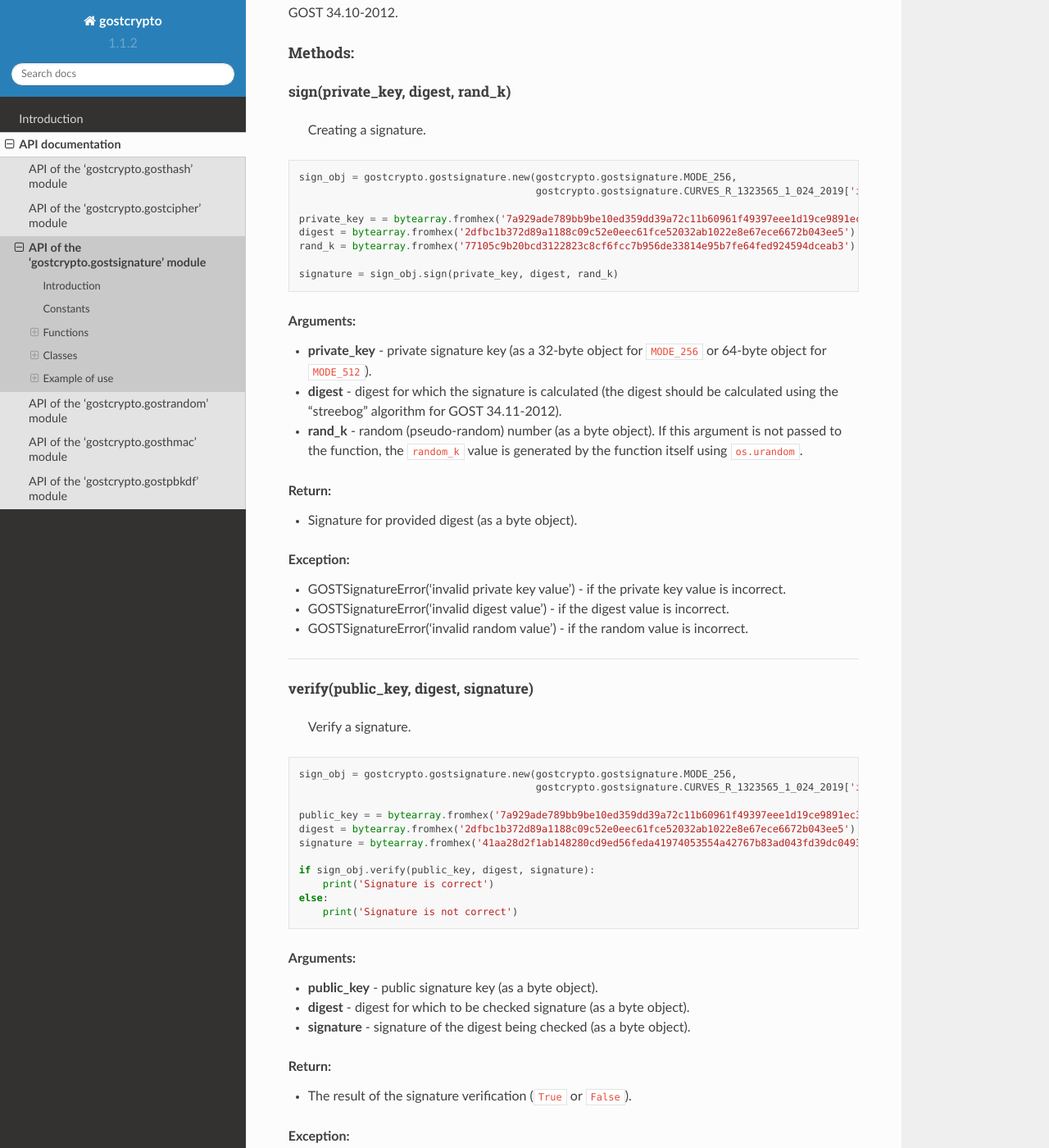
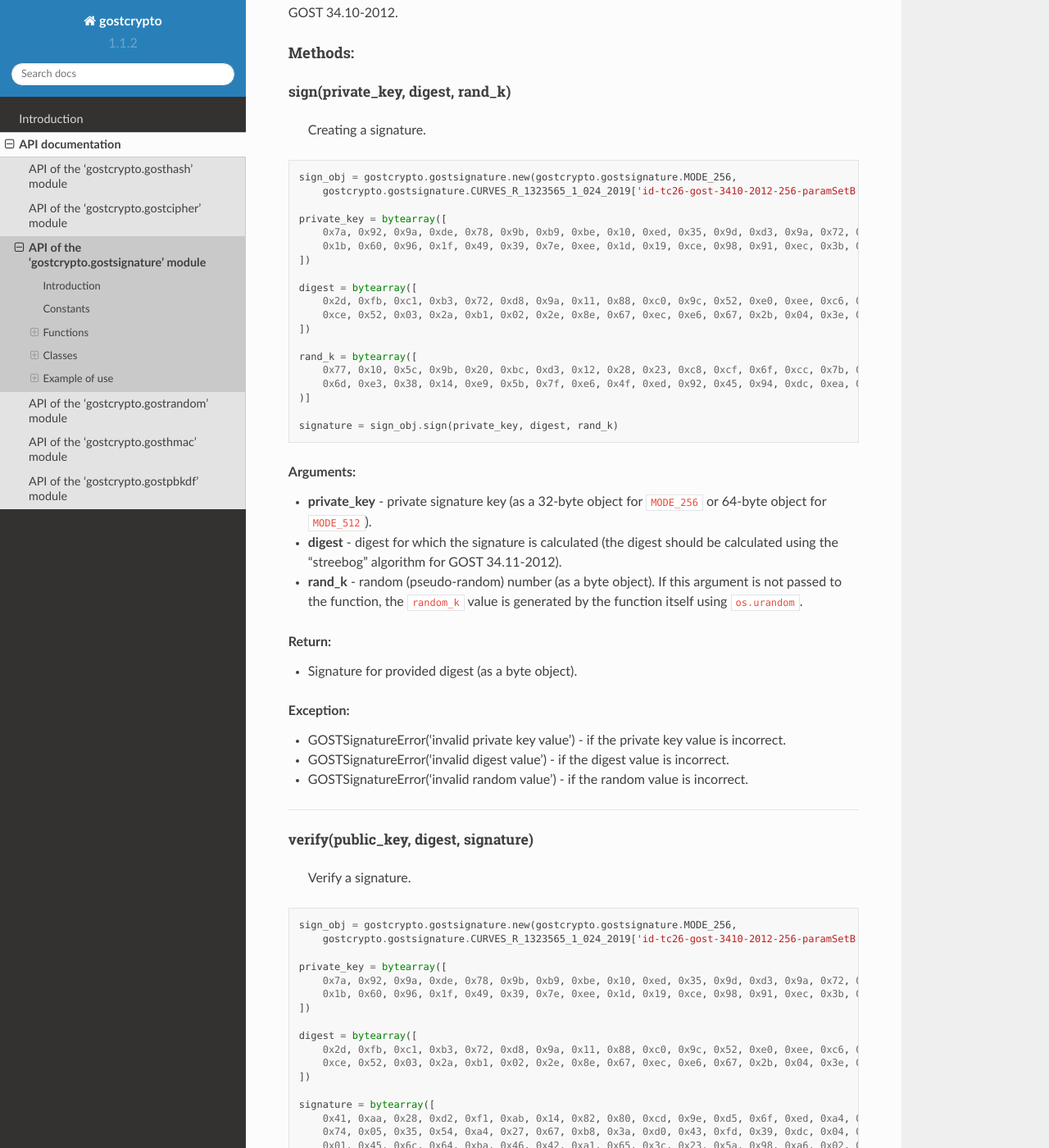
Before and after one commit to drobotun/gostcrypto, a Sphinx documentation site: the page built from docs/source/api/gostsignature/gostsignature.rst, in a window 1280 px wide and 1400 px high, scrolled down 5309 px. Shown: the whole window at 82% size. Built offline with Sphinx 7.4.7 and the Read the Docs theme 2.0.0, drawn with Linux system fonts in a browser that asks for light colours; the version number is read from the project's files by our own code; some of the changed text lies outside the part shown.

Commit message:
update docs

```diff
--- a/docs/source/api/gostsignature/gostsignature.rst
+++ b/docs/source/api/gostsignature/gostsignature.rst
@@ -192,7 +192,7 @@ new(mode, curve)
     import gostcrypto
 
     sign_obj = gostcrypto.gostsignature.new(gostcrypto.gostsignature.MODE_256,
-                                            gostcrypto.gostsignature.CURVES_R_1323565_1_024_2019['id-tc26-gost-3410-2012-256-paramSetB'])
+        gostcrypto.gostsignature.CURVES_R_1323565_1_024_2019['id-tc26-gost-3410-2012-256-paramSetB'])
 
 .. rubric:: **Arguments:**
 
@@ -228,11 +228,22 @@ sign(private_key, digest, rand_k)
 .. code-block:: python
 
     sign_obj = gostcrypto.gostsignature.new(gostcrypto.gostsignature.MODE_256,
-                                            gostcrypto.gostsignature.CURVES_R_1323565_1_024_2019['id-tc26-gost-3410-2012-256-paramSetB'])
+        gostcrypto.gostsignature.CURVES_R_1323565_1_024_2019['id-tc26-gost-3410-2012-256-paramSetB'])
 
-    private_key = = bytearray.fromhex('7a929ade789bb9be10ed359dd39a72c11b60961f49397eee1d19ce9891ec3b28')
-    digest = bytearray.fromhex('2dfbc1b372d89a1188c09c52e0eec61fce52032ab1022e8e67ece6672b043ee5')
-    rand_k = bytearray.fromhex('77105c9b20bcd3122823c8cf6fcc7b956de33814e95b7fe64fed924594dceab3')
+    private_key = bytearray([
+        0x7a, 0x92, 0x9a, 0xde, 0x78, 0x9b, 0xb9, 0xbe, 0x10, 0xed, 0x35, 0x9d, 0xd3, 0x9a, 0x72, 0xc1,
+        0x1b, 0x60, 0x96, 0x1f, 0x49, 0x39, 0x7e, 0xee, 0x1d, 0x19, 0xce, 0x98, 0x91, 0xec, 0x3b, 0x28,
+    ])
+
+    digest = bytearray([
+        0x2d, 0xfb, 0xc1, 0xb3, 0x72, 0xd8, 0x9a, 0x11, 0x88, 0xc0, 0x9c, 0x52, 0xe0, 0xee, 0xc6, 0x1f,
+        0xce, 0x52, 0x03, 0x2a, 0xb1, 0x02, 0x2e, 0x8e, 0x67, 0xec, 0xe6, 0x67, 0x2b, 0x04, 0x3e, 0xe5,
+    ])
+
+    rand_k = bytearray([
+        0x77, 0x10, 0x5c, 0x9b, 0x20, 0xbc, 0xd3, 0x12, 0x28, 0x23, 0xc8, 0xcf, 0x6f, 0xcc, 0x7b, 0x95,
+        0x6d, 0xe3, 0x38, 0x14, 0xe9, 0x5b, 0x7f, 0xe6, 0x4f, 0xed, 0x92, 0x45, 0x94, 0xdc, 0xea, 0xb3,
+    )]
 
     signature = sign_obj.sign(private_key, digest, rand_k)
 
@@ -261,11 +272,24 @@ verify(public_key, digest, signature)
 .. code-block:: python
 
     sign_obj = gostcrypto.gostsignature.new(gostcrypto.gostsignature.MODE_256,
-                                            gostcrypto.gostsignature.CURVES_R_1323565_1_024_2019['id-tc26-gost-3410-2012-256-paramSetB'])
+        gostcrypto.gostsignature.CURVES_R_1323565_1_024_2019['id-tc26-gost-3410-2012-256-paramSetB'])
 
-    public_key = = bytearray.fromhex('7a929ade789bb9be10ed359dd39a72c11b60961f49397eee1d19ce9891ec3b28')
-    digest = bytearray.fromhex('2dfbc1b372d89a1188c09c52e0eec61fce52032ab1022e8e67ece6672b043ee5')
-    signature = bytearray.fromhex('41aa28d2f1ab148280cd9ed56feda41974053554a42767b83ad043fd39dc049301456c64ba4642a1653c235a98a60249bcd6d3f746b631df928014f6c5bf9c40')
+    private_key = bytearray([
+        0x7a, 0x92, 0x9a, 0xde, 0x78, 0x9b, 0xb9, 0xbe, 0x10, 0xed, 0x35, 0x9d, 0xd3, 0x9a, 0x72, 0xc1,
+        0x1b, 0x60, 0x96, 0x1f, 0x49, 0x39, 0x7e, 0xee, 0x1d, 0x19, 0xce, 0x98, 0x91, 0xec, 0x3b, 0x28,
+    ])
+
+    digest = bytearray([
+        0x2d, 0xfb, 0xc1, 0xb3, 0x72, 0xd8, 0x9a, 0x11, 0x88, 0xc0, 0x9c, 0x52, 0xe0, 0xee, 0xc6, 0x1f,
+        0xce, 0x52, 0x03, 0x2a, 0xb1, 0x02, 0x2e, 0x8e, 0x67, 0xec, 0xe6, 0x67, 0x2b, 0x04, 0x3e, 0xe5,
+    ])
+
+    signature = bytearray([
+        0x41, 0xaa, 0x28, 0xd2, 0xf1, 0xab, 0x14, 0x82, 0x80, 0xcd, 0x9e, 0xd5, 0x6f, 0xed, 0xa4, 0x19,
+        0x74, 0x05, 0x35, 0x54, 0xa4, 0x27, 0x67, 0xb8, 0x3a, 0xd0, 0x43, 0xfd, 0x39, 0xdc, 0x04, 0x93,
+        0x01, 0x45, 0x6c, 0x64, 0xba, 0x46, 0x42, 0xa1, 0x65, 0x3c, 0x23, 0x5a, 0x98, 0xa6, 0x02, 0x49,
+        0xbc, 0xd6, 0xd3, 0xf7, 0x46, 0xb6, 0x31, 0xdf, 0x92, 0x80, 0x14, 0xf6, 0xc5, 0xbf, 0x9c, 0x40,
+    ])
 
     if sign_obj.verify(public_key, digest, signature):
         print('Signature is correct')
@@ -296,9 +320,12 @@ public_key_generate(private_key)
 .. code-block:: python
 
     sign_obj = gostcrypto.gostsignature.new(gostcrypto.gostsignature.MODE_256,
-                                            gostcrypto.gostsignature.CURVES_R_1323565_1_024_2019['id-tc26-gost-3410-2012-256-paramSetB'])
+        gostcrypto.gostsignature.CURVES_R_1323565_1_024_2019['id-tc26-gost-3410-2012-256-paramSetB'])
 
-    private_key = = bytearray.fromhex('7a929ade789bb9be10ed359dd39a72c11b60961f49397eee1d19ce9891ec3b28')
+    private_key = bytearray([
+        0x7a, 0x92, 0x9a, 0xde, 0x78, 0x9b, 0xb9, 0xbe, 0x10, 0xed, 0x35, 0x9d, 0xd3, 0x9a, 0x72, 0xc1,
+        0x1b, 0x60, 0x96, 0x1f, 0x49, 0x39, 0x7e, 0xee, 0x1d, 0x19, 0xce, 0x98, 0x91, 0xec, 0x3b, 0x28,
+    ])
 
     public_key = sign_obj.public_key_generate(private_key)
 
@@ -322,12 +349,24 @@ GOSTSignatureError
 
 .. code-block:: python
 
-    private_key = = bytearray.fromhex('7a929ade789bb9be10ed359dd39a72c11b60961f49397eee1d19ce9891ec3b28')
-    digest = bytearray.fromhex('2dfbc1b372d89a1188c09c52e0eec61fce52032ab1022e8e67ece6672b043ee5')
-    rand_k = bytearray.fromhex('77105c9b20bcd3122823c8cf6fcc7b956de33814e95b7fe64fed924594dceab3')
+    private_key = bytearray([
+        0x7a, 0x92, 0x9a, 0xde, 0x78, 0x9b, 0xb9, 0xbe, 0x10, 0xed, 0x35, 0x9d, 0xd3, 0x9a, 0x72, 0xc1,
+        0x1b, 0x60, 0x96, 0x1f, 0x49, 0x39, 0x7e, 0xee, 0x1d, 0x19, 0xce, 0x98, 0x91, 0xec, 0x3b, 0x28,
+    ])
+
+    digest = bytearray([
+        0x2d, 0xfb, 0xc1, 0xb3, 0x72, 0xd8, 0x9a, 0x11, 0x88, 0xc0, 0x9c, 0x52, 0xe0, 0xee, 0xc6, 0x1f,
+        0xce, 0x52, 0x03, 0x2a, 0xb1, 0x02, 0x2e, 0x8e, 0x67, 0xec, 0xe6, 0x67, 0x2b, 0x04, 0x3e, 0xe5,
+    ])
+
+    rand_k = bytearray([
+        0x77, 0x10, 0x5c, 0x9b, 0x20, 0xbc, 0xd3, 0x12, 0x28, 0x23, 0xc8, 0xcf, 0x6f, 0xcc, 0x7b, 0x95,
+        0x6d, 0xe3, 0x38, 0x14, 0xe9, 0x5b, 0x7f, 0xe6, 0x4f, 0xed, 0x92, 0x45, 0x94, 0xdc, 0xea, 0xb3,
+    )]
+
     try:
         sign_obj = gostcrypto.gostsignature.new(gostcrypto.gostsignature.MODE_256,
-                                                gostcrypto.gostsignature.CURVES_R_1323565_1_024_2019['id-tc26-gost-3410-2012-256-paramSetB'])
+            gostcrypto.gostsignature.CURVES_R_1323565_1_024_2019['id-tc26-gost-3410-2012-256-paramSetB'])
         signature = sign_obj.sign(private_key, digest, rand_k)
     except gostcrypto.gostsignature.GOSTSignatureError as err:
         print(err)
@@ -354,11 +393,18 @@ Signing
 
     import gostcrypto
 
-    private_key = bytearray.fromhex('7a929ade789bb9be10ed359dd39a72c11b60961f49397eee1d19ce9891ec3b28')
-    digest = bytearray.fromhex('2dfbc1b372d89a1188c09c52e0eec61fce52032ab1022e8e67ece6672b043ee5')
+    private_key = bytearray([
+        0x7a, 0x92, 0x9a, 0xde, 0x78, 0x9b, 0xb9, 0xbe, 0x10, 0xed, 0x35, 0x9d, 0xd3, 0x9a, 0x72, 0xc1,
+        0x1b, 0x60, 0x96, 0x1f, 0x49, 0x39, 0x7e, 0xee, 0x1d, 0x19, 0xce, 0x98, 0x91, 0xec, 0x3b, 0x28,
+    ])
+
+    digest = bytearray([
+        0x2d, 0xfb, 0xc1, 0xb3, 0x72, 0xd8, 0x9a, 0x11, 0x88, 0xc0, 0x9c, 0x52, 0xe0, 0xee, 0xc6, 0x1f,
+        0xce, 0x52, 0x03, 0x2a, 0xb1, 0x02, 0x2e, 0x8e, 0x67, 0xec, 0xe6, 0x67, 0x2b, 0x04, 0x3e, 0xe5,
+    ])
 
     sign_obj = gostcrypto.gostsignature.new(gostcrypto.gostsignature.MODE_256,
-                                            gostcrypto.gostsignature.CURVES_R_1323565_1_024_2019['id-tc26-gost-3410-2012-256-paramSetB'])
+        gostcrypto.gostsignature.CURVES_R_1323565_1_024_2019['id-tc26-gost-3410-2012-256-paramSetB'])
 
     signature = sign_obj.sign(private_key, digest)
 
@@ -367,12 +413,27 @@ Verify
 
 .. code-block:: python
 
-    public_key = bytearray.fromhex('fd21c21ab0dc84c154f3d218e9040bee64fff48bdff814b232295b09d0df72e45026dec9ac4f07061a2a01d7a2307e0659239a82a95862df86041d1458e45049')
-    digest = bytearray.fromhex('2dfbc1b372d89a1188c09c52e0eec61fce52032ab1022e8e67ece6672b043ee5')
-    signature = bytearray.fromhex('4b6dd64fa33820e90b14f8f4e49ee92eb2660f9eeb4e1b313517b6ba173979656df13cd4bceaf606ed32d410f48f2a5c2596c146e8c2fa4455d08cf68fc2b2a7')
+    public_key = bytearray([
+        0xfd, 0x21, 0xc2, 0x1a, 0xb0, 0xdc, 0x84, 0xc1, 0x54, 0xf3, 0xd2, 0x18, 0xe9, 0x04, 0x0b, 0xee,
+		0x64, 0xff, 0xf4, 0x8b, 0xdf, 0xf8, 0x14, 0xb2, 0x32, 0x29, 0x5b, 0x09, 0xd0, 0xdf, 0x72, 0xe4,
+		0x50, 0x26, 0xde, 0xc9, 0xac, 0x4f, 0x07, 0x06, 0x1a, 0x2a, 0x01, 0xd7, 0xa2, 0x30, 0x7e, 0x06,
+		0x59, 0x23, 0x9a, 0x82, 0xa9, 0x58, 0x62, 0xdf, 0x86, 0x04, 0x1d, 0x14, 0x58, 0xe4, 0x50, 0x49
+    ])
+
+    digest = bytearray([
+        0x2d, 0xfb, 0xc1, 0xb3, 0x72, 0xd8, 0x9a, 0x11, 0x88, 0xc0, 0x9c, 0x52, 0xe0, 0xee, 0xc6, 0x1f,
+        0xce, 0x52, 0x03, 0x2a, 0xb1, 0x02, 0x2e, 0x8e, 0x67, 0xec, 0xe6, 0x67, 0x2b, 0x04, 0x3e, 0xe5,
+    ])
+
+    signature = bytearray([
+        0x4b, 0x6d, 0xd6, 0x4f, 0xa3, 0x38, 0x20, 0xe9, 0x0b, 0x14, 0xf8, 0xf4, 0xe4, 0x9e, 0xe9, 0x2e,
+        0xb2, 0x66, 0x0f, 0x9e, 0xeb, 0x4e, 0x1b, 0x31, 0x35, 0x17, 0xb6, 0xba, 0x17, 0x39, 0x79, 0x65,
+        0x6d, 0xf1, 0x3c, 0xd4, 0xbc, 0xea, 0xf6, 0x06, 0xed, 0x32, 0xd4, 0x10, 0xf4, 0x8f, 0x2a, 0x5c,
+        0x25, 0x96, 0xc1, 0x46, 0xe8, 0xc2, 0xfa, 0x44, 0x55, 0xd0, 0x8c, 0xf6, 0x8f, 0xc2, 0xb2, 0xa7,
+    ])
 
     sign_obj = gostcrypto.gostsignature.new(gostcrypto.gostsignature.MODE_256,
-                                            gostcrypto.gostsignature.CURVES_R_1323565_1_024_2019['id-tc26-gost-3410-2012-256-paramSetB'])
+        gostcrypto.gostsignature.CURVES_R_1323565_1_024_2019['id-tc26-gost-3410-2012-256-paramSetB'])
 
     if sign_obj.verify(public_key, digest, signature):
         print('Signature is correct')
@@ -384,9 +445,12 @@ Generating a public key
 
 .. code-block:: python
 
-    private_key = bytearray.fromhex('7a929ade789bb9be10ed359dd39a72c11b60961f49397eee1d19ce9891ec3b28')
+     private_key = bytearray([
+        0x7a, 0x92, 0x9a, 0xde, 0x78, 0x9b, 0xb9, 0xbe, 0x10, 0xed, 0x35, 0x9d, 0xd3, 0x9a, 0x72, 0xc1,
+        0x1b, 0x60, 0x96, 0x1f, 0x49, 0x39, 0x7e, 0xee, 0x1d, 0x19, 0xce, 0x98, 0x91, 0xec, 0x3b, 0x28,
+    ])
 
     sign_obj = gostcrypto.gostsignature.new(gostcrypto.gostsignature.MODE_256,
-                                            gostcrypto.gostsignature.CURVES_R_1323565_1_024_2019['id-tc26-gost-3410-2012-256-paramSetB'])
+        gostcrypto.gostsignature.CURVES_R_1323565_1_024_2019['id-tc26-gost-3410-2012-256-paramSetB'])
 
     public_key = sign_obj.public_key_generate(private_key)
```
Also changed, not shown: docs/source/intro.rst (+36 -13 lines).
